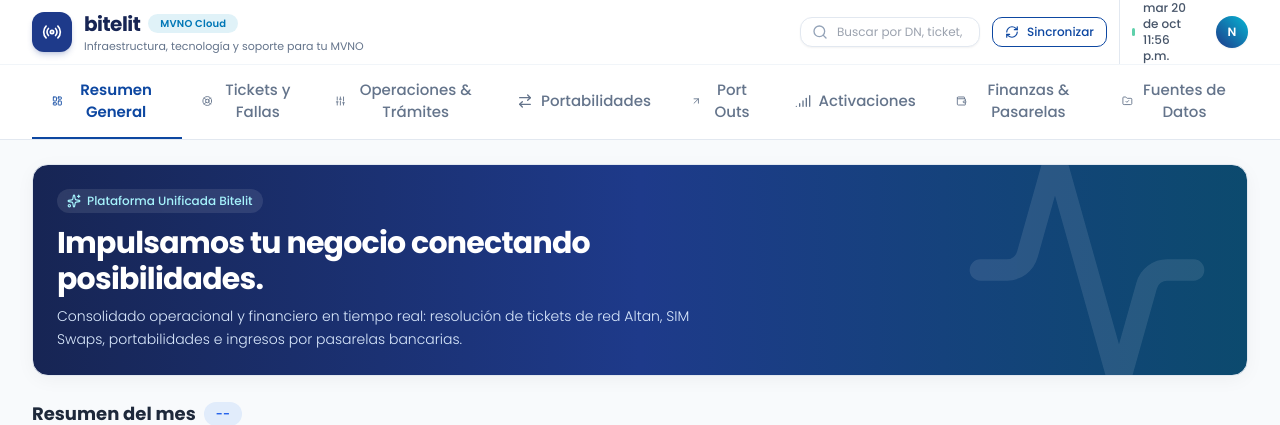
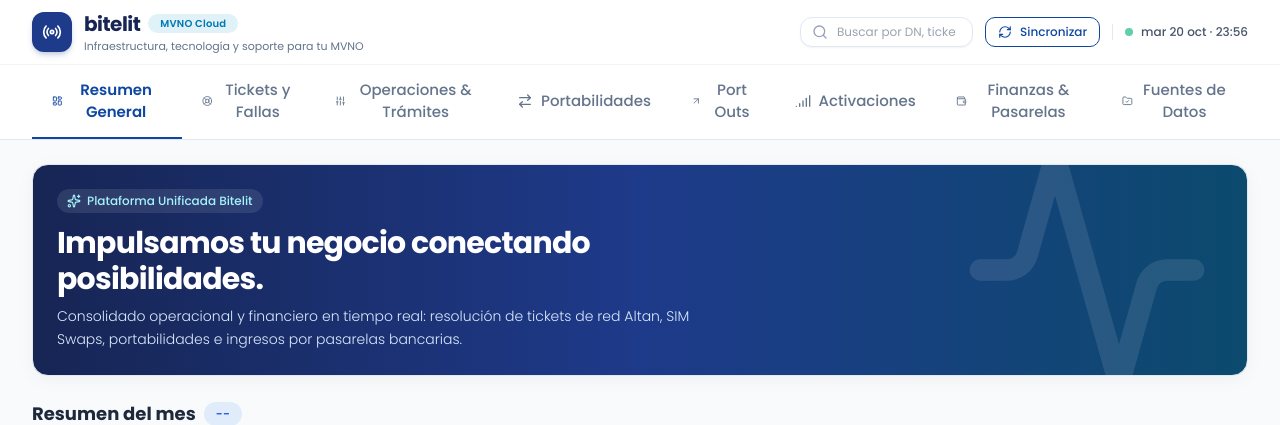
Before and after one commit to carlosjr-19/dashboard_bitelit, a Flask app: page / in a window 1280 px wide. Shown: the top 425 px of the page. Run offline with Flask 3, Linux system fonts and the light colour scheme; data that the repository does not hold is empty; some libraries are stand-ins or nearby versions.

Commit message:
delete logo right

```diff
--- a/static/js/app.js
+++ b/static/js/app.js
@@ -36,7 +36,10 @@ const BitelitApp = {
     const el = document.getElementById('liveClock');
     if (el) {
       const now = new Date();
-      el.textContent = now.toLocaleDateString('es-MX', { weekday: 'short', day: 'numeric', month: 'short' }) + ' ' + now.toLocaleTimeString('es-MX', { hour: '2-digit', minute: '2-digit' });
+      // Una sola línea, p. ej. "mar 20 oct · 17:32"
+      const fecha = now.toLocaleDateString('es-MX', { weekday: 'short', day: 'numeric', month: 'short' }).replace(/[.,]/g, '').replace(/\s+de\s+/g, ' ');
+      const hora = now.toLocaleTimeString('es-MX', { hour: '2-digit', minute: '2-digit', hour12: false });
+      el.textContent = `${fecha} · ${hora}`;
     }
   },
 
--- a/templates/index.html
+++ b/templates/index.html
@@ -60,16 +60,9 @@
         </button>
 
         <!-- Live Badge -->
-        <div class="hidden lg:flex items-center gap-2 pl-3 border-l border-slate-200 text-xs text-slate-500">
-          <div class="w-2 h-2 rounded-full bg-emerald-500 animate-pulse"></div>
-          <span id="liveClock" class="font-medium text-slate-600">--:--</span>
-        </div>
-
-        <!-- User Profile -->
-        <div class="flex items-center gap-2 pl-2">
-          <div class="w-8 h-8 rounded-full bg-gradient-to-tr from-blue-900 to-cyan-500 flex items-center justify-center text-white text-xs font-semibold shadow-sm">
-            N
-          </div>
+        <div class="hidden lg:flex items-center gap-2 pl-3 border-l border-slate-200 text-xs text-slate-500 whitespace-nowrap flex-shrink-0">
+          <div class="w-2 h-2 rounded-full bg-emerald-500 animate-pulse flex-shrink-0"></div>
+          <span id="liveClock" class="font-medium text-slate-600 tabular-nums">--:--</span>
         </div>
       </div>
 
```
